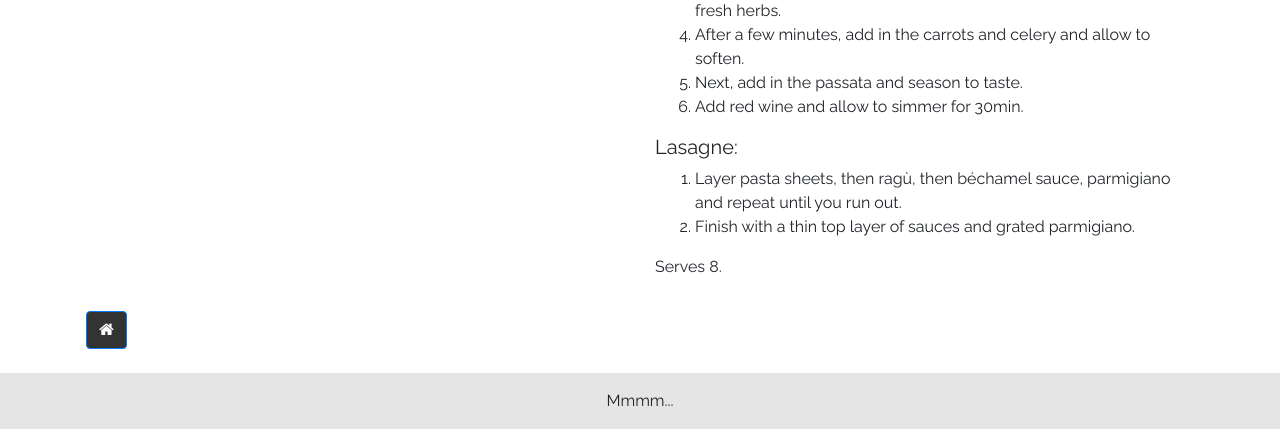
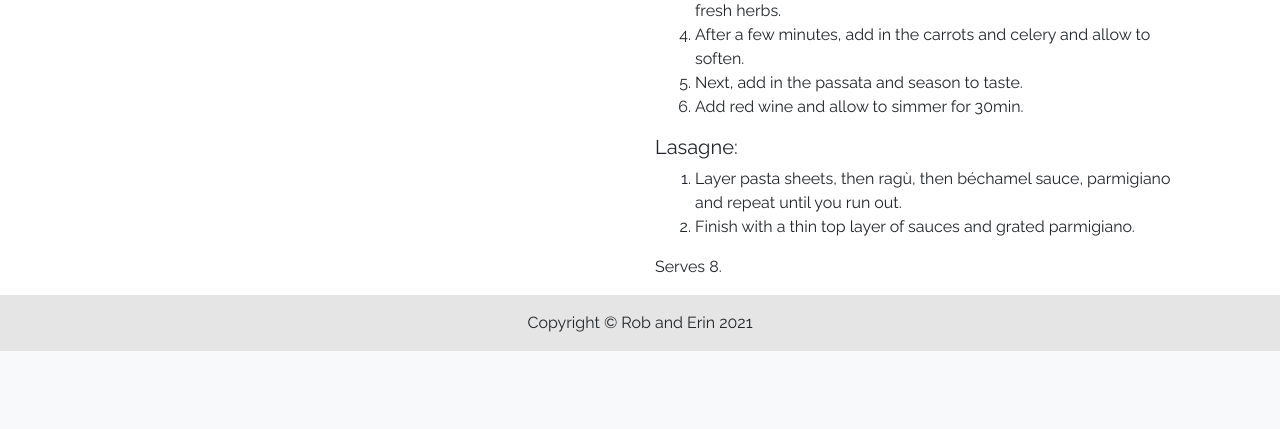
Before and after one commit to roberto-aldera/not-just-pasta, a PHP site: page /pages/recipes/pastas/lasagne.php in a window 1280 px wide. Shown: the part 1220-1649 px from the top of the page. After the commit the page ends 1571 px from the top, so only its background shows below. Run offline with PHP 8.4, Linux system fonts and the light colour scheme.

Commit message:
Update recipe footer

```diff
--- a/includes/recipe-footer.php
+++ b/includes/recipe-footer.php
@@ -1,10 +1,3 @@
-<div class="container p-2">
-        <section class="mb-2">
-            <a class="btn btn-primary btn-floating m-2" style="background-color: #333333;" href="../../../../index.html"
-                role="button" href="../../../../index.html"><i class="fa fa-home"></i></a>
-        </section>
-    </div>
-
-    <div class="text-center p-3" style="background-color: rgba(0, 0, 0, 0.1);">
-        Mmmm...
+<div class="text-center p-3" style="background-color: rgba(0, 0, 0, 0.1);">
+    Copyright © Rob and Erin 2021
 </div>
```
